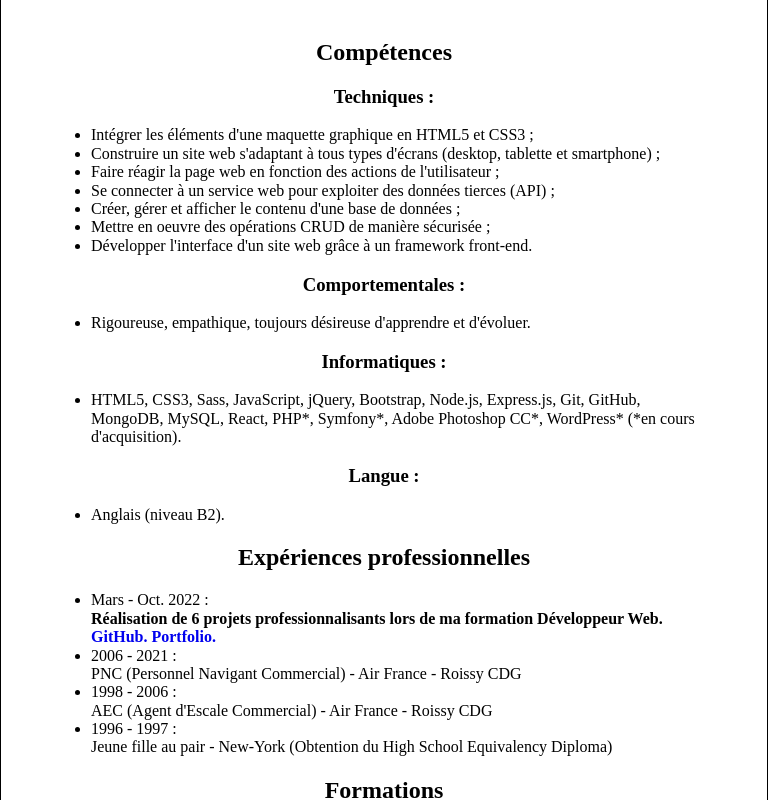
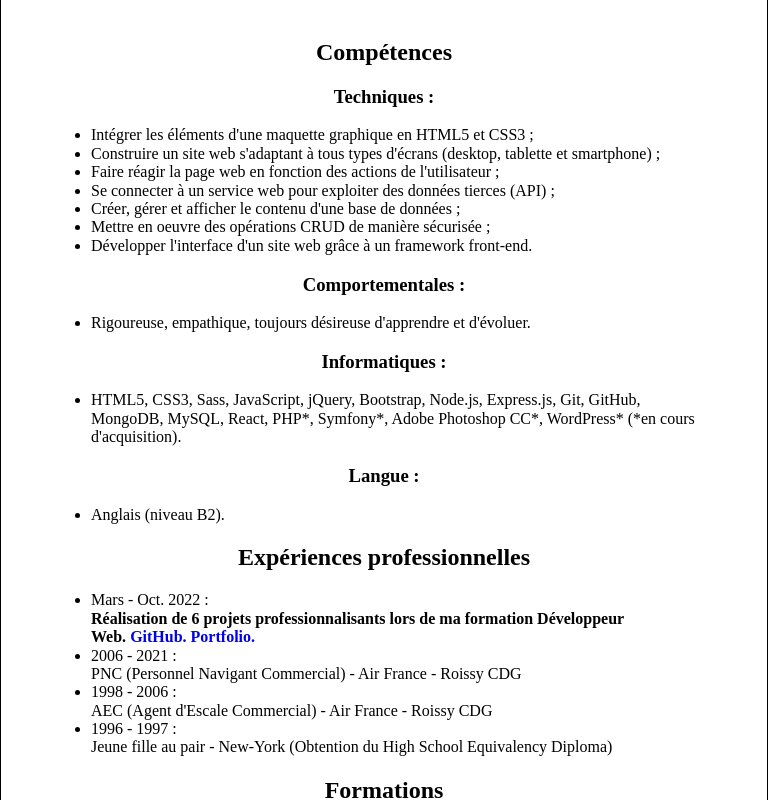
Before and after one commit to flo701/mon_cv, a plain HTML site: page index.html in a window 768 px wide. Shown: the part 440-1240 px from the top of the page. Drawn offline with Linux system fonts and the light colour scheme.

Commit message:
Petites modifications dans les media queries.

```diff
--- a/style.css
+++ b/style.css
@@ -150,13 +150,11 @@ header p {
     .inside-li {
         flex-direction: column;
     }
+}
 
+@media screen and (min-width: 768px) and (max-width:875px) {
     .date {
-        width: auto;
-    }
-
-    .text {
-        width: auto;
+        width: 31%;
     }
 }
 
```
